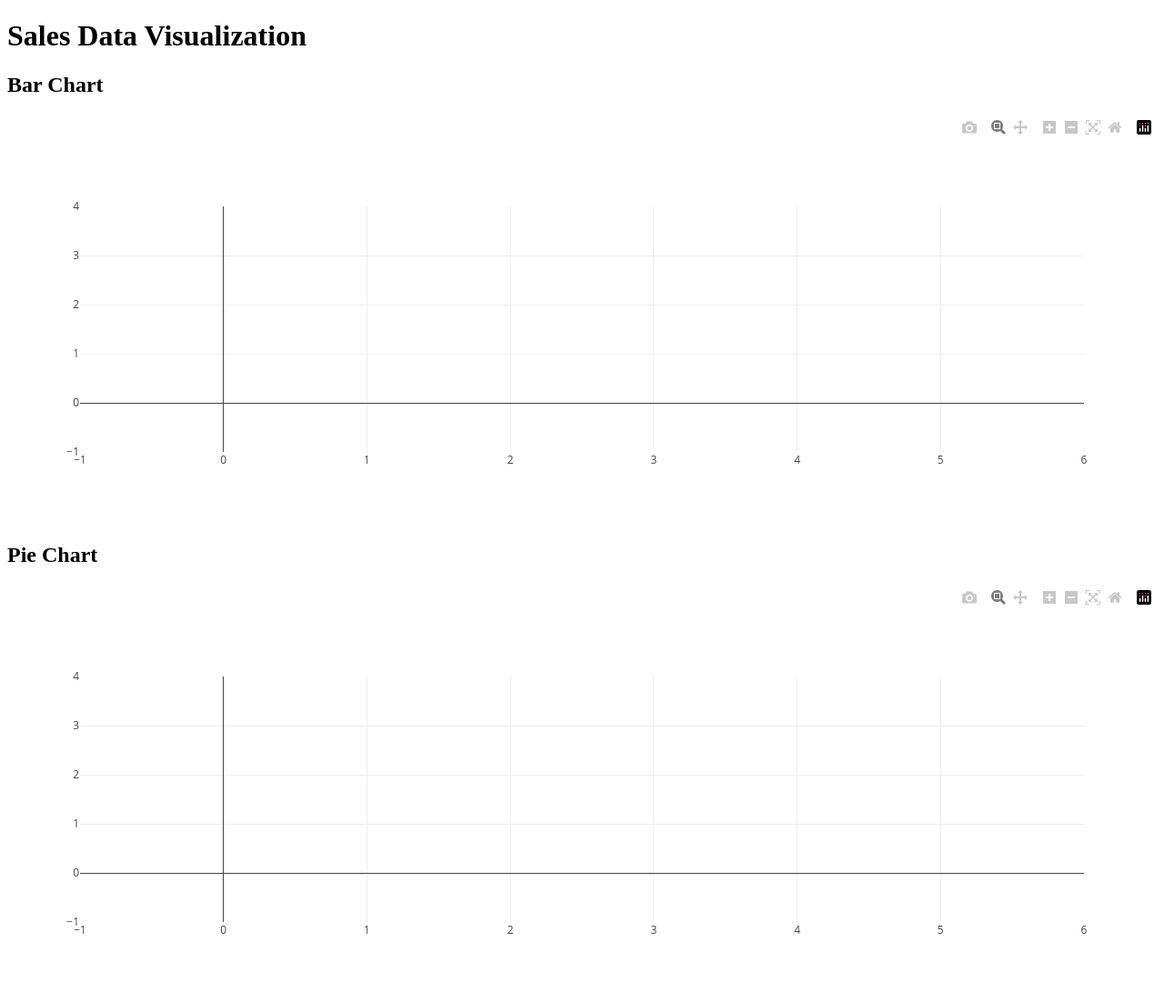
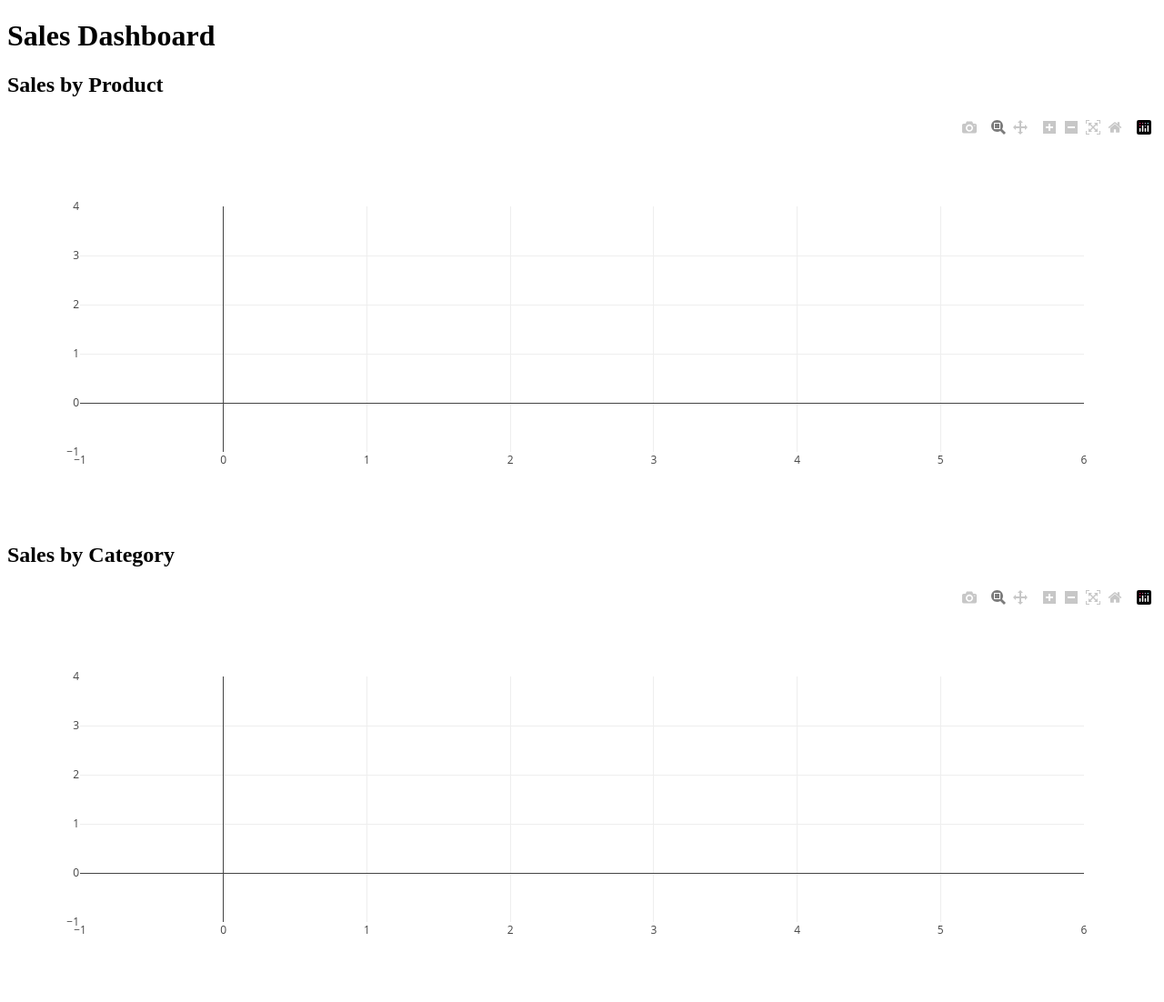
Before and after one commit to nasaraiahp/CrewAI, a Flask app: template templates/dashboard_1.html in a window 1280 px wide. Shown: the whole page at 91% size. Run offline with Flask 3, Linux system fonts and the light colour scheme; the template is opened without the code that fills it: most values are stand-ins (such as "Sample title", 1, 10 or a date in 2020); parts of the project's set-up code (start-up, migrations or seed data) failed here and were passed over; some libraries are stand-ins or nearby versions.

Commit message:
Add generated HTML file 1

```diff
--- a/templates/dashboard_1.html
+++ b/templates/dashboard_1.html
@@ -6,20 +6,18 @@
     <script src="https://cdn.plot.ly/plotly-latest.min.js"></script>
 </head>
 <body>
-    <h1>Sales Data Visualization</h1>
+    <h1>Sales Dashboard</h1>
 
-    <h2>Bar Chart</h2>
+    <h2>Sales by Product</h2>
     <div id="bar-chart"></div>
 
-    <h2>Pie Chart</h2>
+    <h2>Sales by Category</h2>
     <div id="pie-chart"></div>
 
     <script>
-        var bar_graphJSON = {{bar_graphJSON | safe}};
-        Plotly.newPlot('bar-chart', bar_graphJSON.data, bar_graphJSON.layout); // Use newPlot
+        Plotly.newPlot('bar-chart', {{bar_chart | safe}});
+        Plotly.newPlot('pie-chart', {{pie_chart | safe}});
 
-        var pie_graphJSON = {{pie_graphJSON | safe}};
-        Plotly.newPlot('pie-chart', pie_graphJSON.data, pie_graphJSON.layout); // Use newPlot
     </script>
 </body>
 </html>
```
